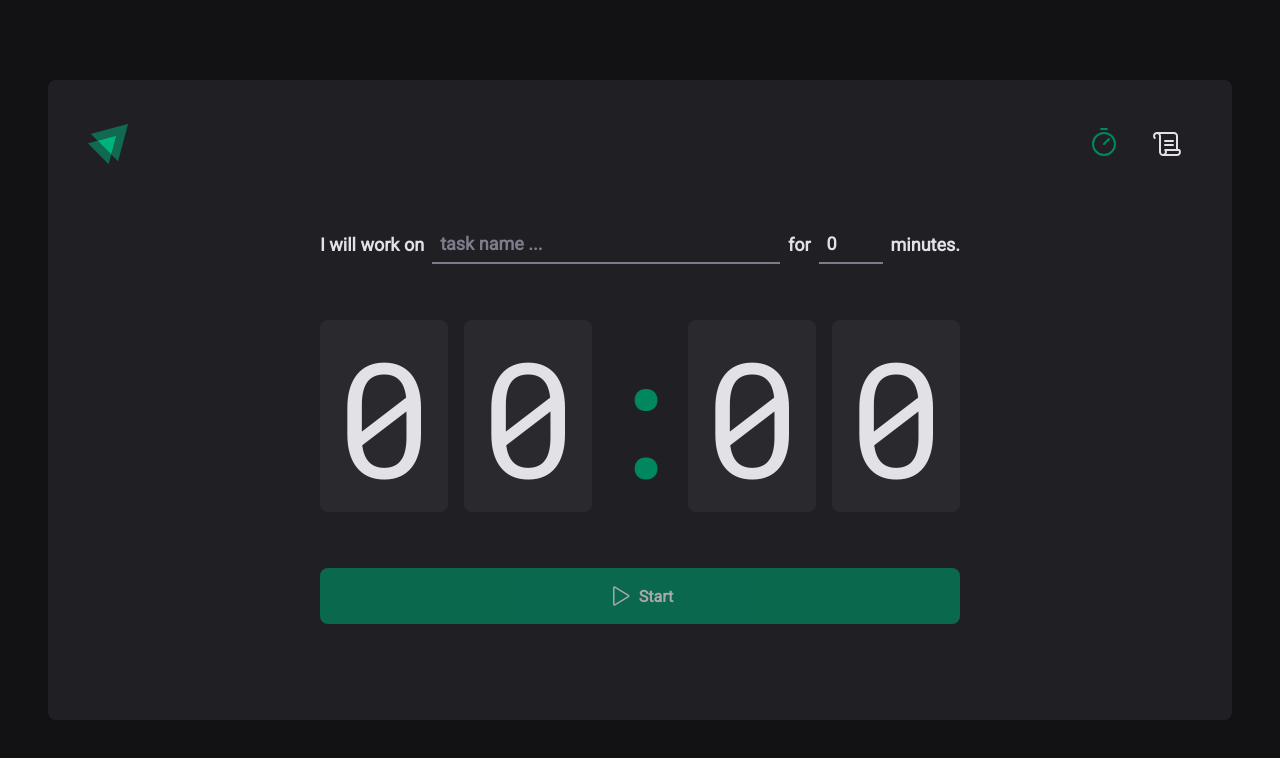
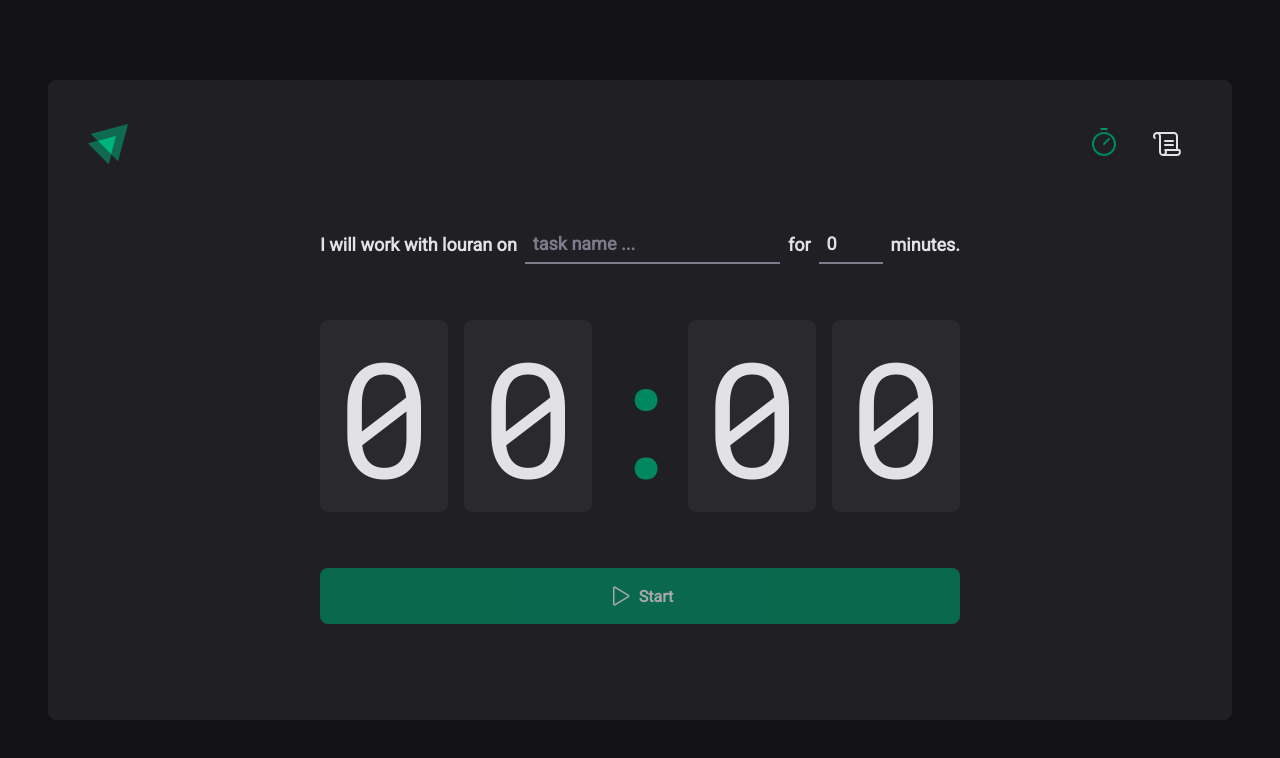
Before and after one commit to lourancosta/timer-controller, a React (Vite) app: page / in a window 1280 px wide. Shown: the top 758 px of the page. Built offline with nearby package versions, Linux system fonts and the light colour scheme.

Commit message:
Add: testing ssh connection

```diff
--- a/src/pages/Home/components/NewCycleForm/index.tsx
+++ b/src/pages/Home/components/NewCycleForm/index.tsx
@@ -9,7 +9,7 @@ export function NewCycleForm() {
 
   return (
     <FormContainer>
-      <label htmlFor="task">I will work on</label>
+      <label htmlFor="task">I will work with louran on</label>
       <TaskInput
         id="task"
         list="task-suggestions"
```
